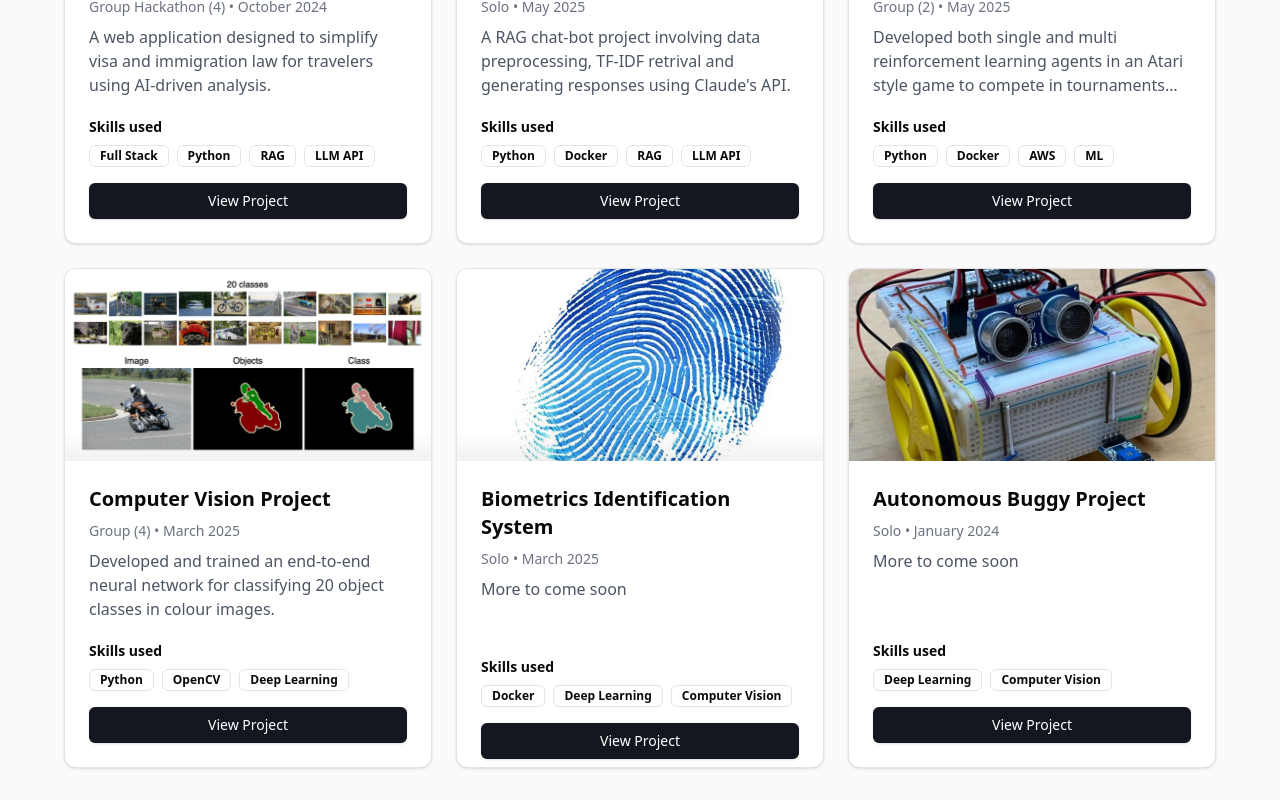
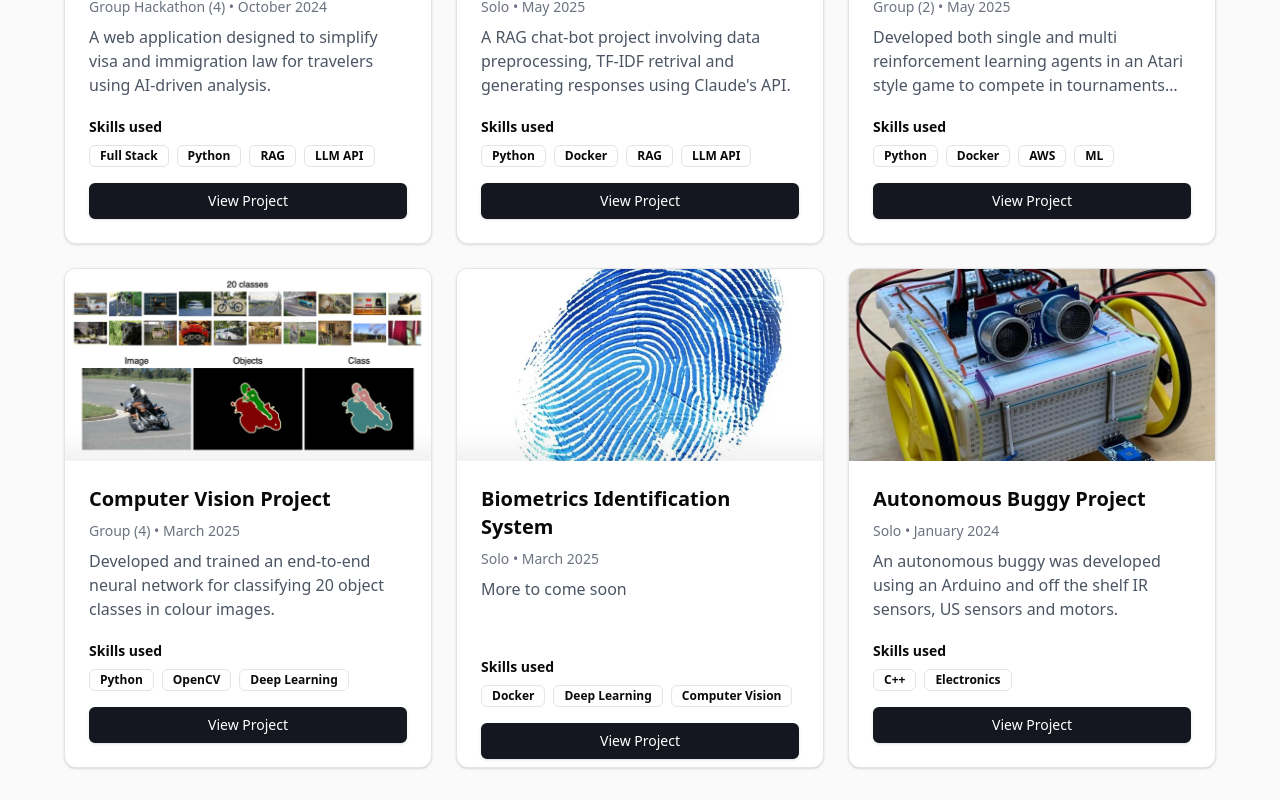
Before and after one commit to Haskins2/personalCV, a Next.js app: page /projects in a window 1280 px wide. Shown: the part 488-1288 px from the top of the page. Built offline with nearby package versions, Linux system fonts and the light colour scheme.

Commit message:
added buggy description

```diff
--- a/src/app/projects/page.tsx
+++ b/src/app/projects/page.tsx
@@ -74,11 +74,11 @@ const projects: Project[] = [
   {
     id: 6,
     title: "Autonomous Buggy Project",
-    description: "More to come soon",
+    description: "An autonomous buggy was developed using an Arduino and off the shelf IR sensors, US sensors and motors.",
     imageUrl: "/buggy.jpg",
     category: "Solo",
     date: "January 2024",
-    skills: ["Deep Learning", "Computer Vision"],
+    skills: ["C++", "Electronics"],
     link: "https://github.com/Haskins2/Autonomous-Buggy-Project"
   },
   // Add more projects as needed
```
